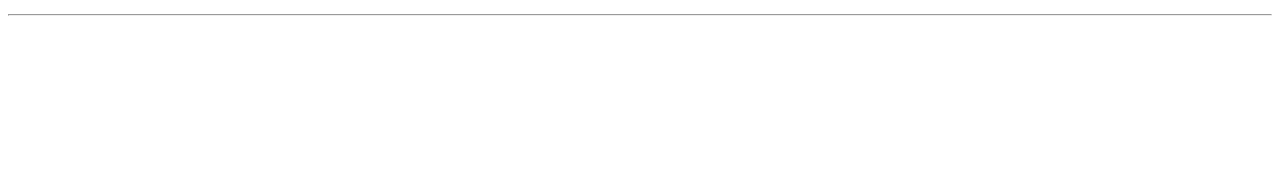
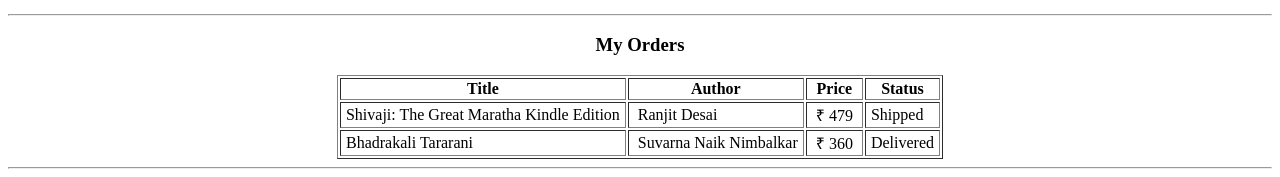
Before and after one commit to Shrejaltambe18/icp12-group-project-1-html-github-The_Bookshelf, a plain HTML site: page pages/account.html in a window 1280 px wide. Shown: the part 774-951 px from the top of the page. Before the commit the page ends 800 px from the top, so only its background shows below. Drawn offline with Linux system fonts and the light colour scheme.

Commit message:
my orders section added

```diff
--- a/pages/account.html
+++ b/pages/account.html
@@ -60,7 +60,34 @@
  </div>
 
     <hr>
-
+    <center>
+   <div>
+     <h3>My Orders</h3>
+     <div>
+      <table border="1">
+        <tr>
+          <th>Title</th>
+          <th>Author</th>
+          <th>Price</th>
+          <th>Status</th>
+        </tr>
+        <tr>
+          <td>&nbsp;Shivaji: The Great Maratha Kindle Edition&nbsp;</td>
+          <td>&nbsp;  Ranjit Desai&nbsp; </td>
+          <td>&nbsp; ₹ 479 &nbsp;</td>
+          <td>&nbsp;Shipped&nbsp;</td>
+        </tr>
+        <tr>
+          <td>&nbsp;Bhadrakali Tararani&nbsp;</td>
+          <td>&nbsp; Suvarna Naik Nimbalkar&nbsp;</td>
+          <td>&nbsp; ₹ 360 &nbsp;</td>
+          <td>&nbsp;Delivered&nbsp;</td>
+        </tr>
+      </table>
+     </div>
+   </div>
+<hr>
+    </center>
 </body>
 
 </html>
```
Also changed, not shown: 1 other file.
